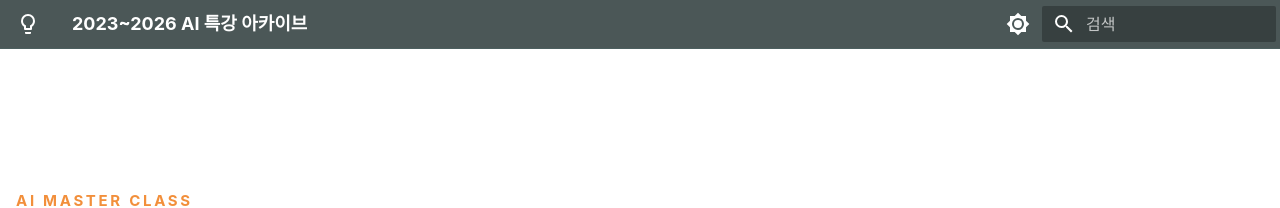
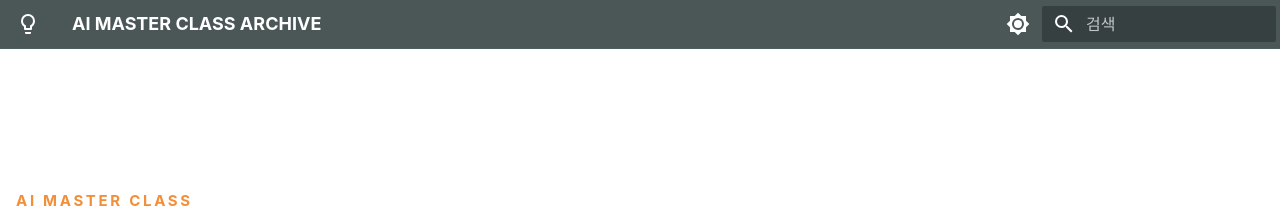
Before and after one commit to haepada-o/260600_ai_edu, an MkDocs documentation site: the page built from docs/index.md, in a window 1280 px wide. Shown: the top 208 px of the page. Built offline with MkDocs 1.6.1 and Material for MkDocs 9.7.7, drawn with Linux system fonts in a browser that asks for light colours; some web fonts are replaced.

Commit message:
brand: rename site to AI MASTER CLASS ARCHIVE

```diff
--- a/mkdocs.yml
+++ b/mkdocs.yml
@@ -1,4 +1,4 @@
-site_name: "2023~2026 AI 특강 아카이브"
+site_name: "AI MASTER CLASS ARCHIVE"
 site_description: "전승아의 AI 활용 교육/워크숍/특강 자산 아카이브"
 site_url: ""
 
```
